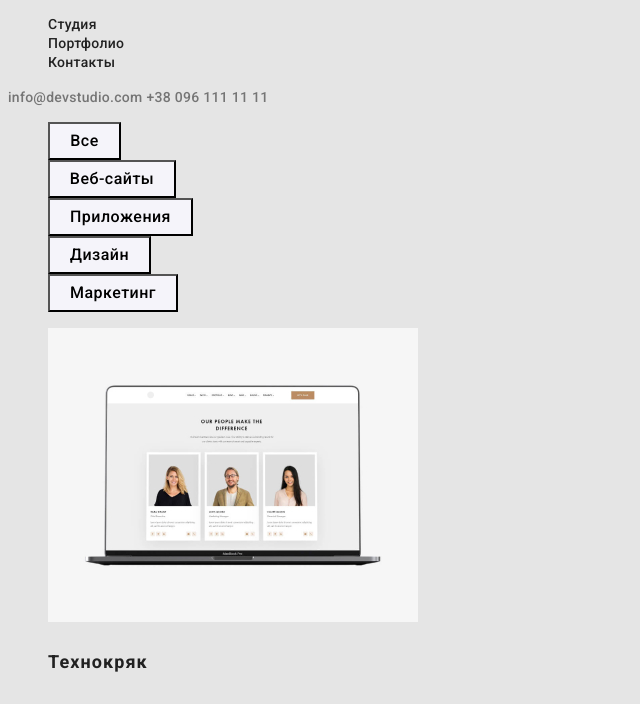
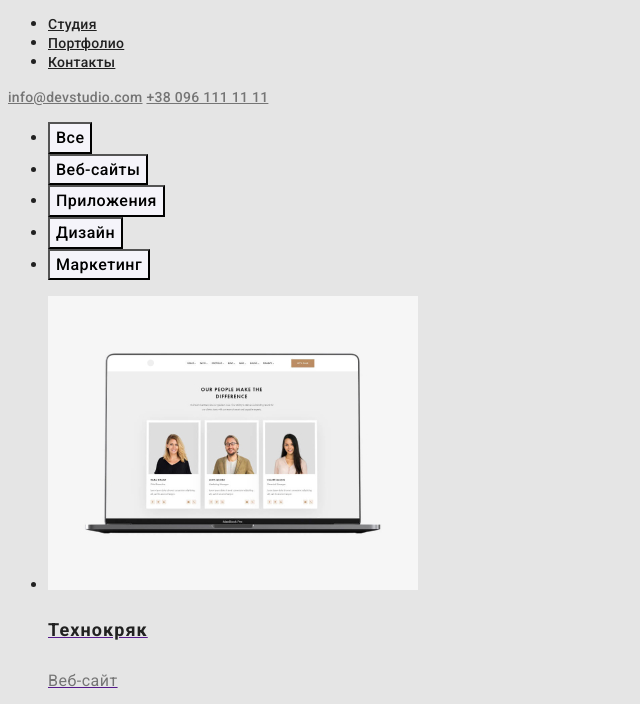
Before and after one commit to AlexAmanitas/goit-markup-hw-02, a plain HTML site: page portfolio.html in a window 1280 px wide. Shown: the part 41-745 px from the top of the page, without its empty margins (0-640 px from the left). Drawn offline with Linux system fonts and the light colour scheme.

Commit message:
corrected version

```diff
--- a/css/styles.css
+++ b/css/styles.css
@@ -3,10 +3,6 @@
 	color: var(--font-color);
 	background-color: var(--background-color) ;
 }
-
- ul {list-style-type: none;}
-
- a {text-decoration: none;}
 
  :root {
 	--white: #ffffff;
@@ -120,10 +116,6 @@
 }
 
 .hero-button {
-	width: 200px;
-	height: 50px;
-	border-radius: 4px;
-
 	font-family: inherit;
 	font-style: inherit;
 	font-weight: 700;
@@ -196,6 +188,7 @@
 .footer-address-bloc {}
 
 .footer-address {
+	font-style: normal;
 	font-size: 14px;
 	line-height: 1.7;
 	letter-spacing: 0.03em;
@@ -203,6 +196,7 @@
 }
 
 .footer-link-mail {
+	font-style: normal;
 	font-size: 14px;
 	line-height: 1.7;
 	letter-spacing: 0.03em;
@@ -210,6 +204,7 @@
 }
 
 .footer-link-tel {
+	font-style: normal;
 	font-size: 14px;
 	line-height: 1.7;
 	letter-spacing: 0.03em;
@@ -218,10 +213,7 @@
 
 .portfolio-button-bloc {}
 
-.portfolio-button-all {
-	width: 73px;
-	height: 38px;
-
+.portfolio-button-whole {
 	font-family: inherit;
 	font-style: inherit;
 	font-weight: 500;
@@ -235,9 +227,6 @@
 }
 
 .portfolio-button-web {
-	width: 128px;
-	height: 38px;
-
 	font-family: inherit;
 	font-style: inherit;
 	font-weight: 500;
@@ -252,9 +241,6 @@
 }
 
 .portfolio-button-app {
-  width: 145px;
-	height: 38px;
-
 	font-family: inherit;
 	font-style: inherit;
 	font-weight: 500;
@@ -269,9 +255,6 @@
 }
 
 .portfolio-button-design {
-	width: 103px;
-	height: 38px;
-
 	font-family: inherit;
 	font-style: inherit;
 	font-weight: 500;
@@ -286,9 +269,6 @@
 }
 
 .portfolio-button-market {
-	width: 130px;
-	height: 38px;
-
 	font-family: inherit;
 	font-style: inherit;
 	font-weight: 500;
@@ -299,10 +279,9 @@
 	background-color: var(--button-nonactiv-color);
 
 	cursor: pointer;
-
 }
 
-.portfolio-button-all:hover, .portfolio-button-all:focus {
+.portfolio-button-whole:hover, .portfolio-button-whole:focus {
 	background-color: var(--accent-color);
 	color: var(--white);
 }
--- a/portfolio.html
+++ b/portfolio.html
@@ -1,5 +1,5 @@
 <!DOCTYPE html>
-<html lang="en">
+<html lang="ru">
   <head>
     <meta charset="UTF-8" />
     <meta http-equiv="X-UA-Compatible" content="IE=edge" />
@@ -29,15 +29,17 @@
     </header>
 
     <main>
+
+			<section class="portfolio-projects-bloc"></section>
+
     	  <ul class="portfolio-button-bloc">
-        <li><button type="button" class="portfolio-button-all">Все</button></li>
+     	    <li><button type="button" class="portfolio-button-whole">Все</button></li>
      	    <li><button type="button" class="portfolio-button-web">Веб-сайты</button></li>
      	    <li><button type="button" class="portfolio-button-app">Приложения</button></li>
      	    <li><button type="button" class="portfolio-button-design">Дизайн</button></li>
      	    <li><button type="button" class="portfolio-button-market">Маркетинг</button></li>
      	  </ul>
 
-      <section class="portfolio-projects-bloc">
         <ul>
           <li>
             <a href="" class="portfolio-project-item"
@@ -104,6 +106,7 @@
           </li>
         </ul>
       </section>
+    </main>
 
     <footer class="footer">
       <a href="/" class="logo"><span class="logo-web">Web</span><span class="logo-studio-footer">Studio</span></a>
@@ -114,6 +117,5 @@
         <a href="tel:+380961111111" class="footer-link-tel">+38 096 111 11 11</a>
       </address>
     </footer>
-    </main>
   </body>
 </html>
```
Lines whose indentation alone changed are shown as unchanged.
